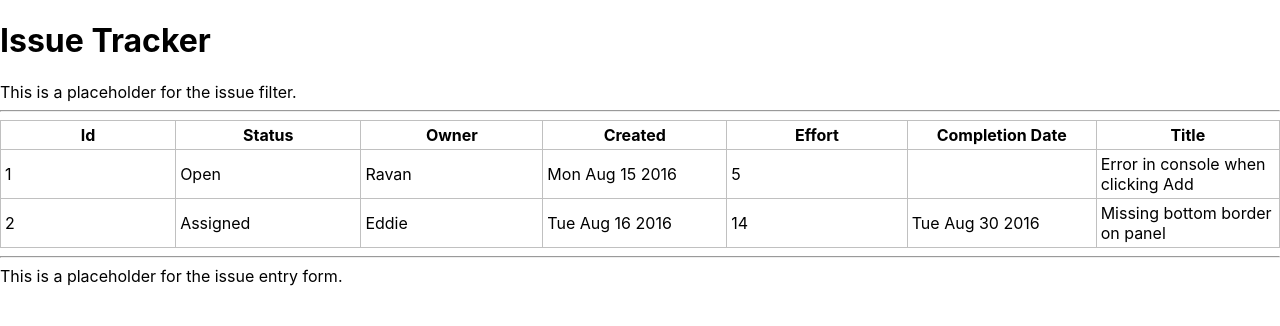
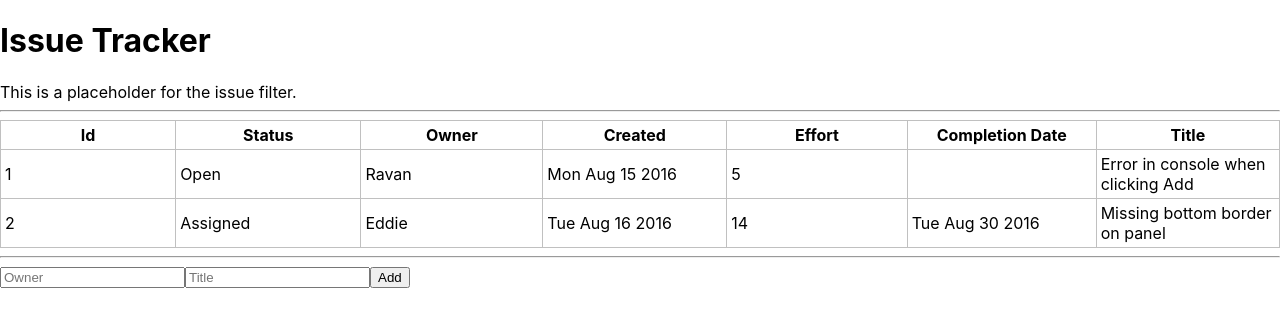
Before and after one commit to itssamuelrowe/issue-tracker-web, a React (Create React App) app: page / in a window 1280 px wide. Shown: the top 326 px of the page. Built offline with nearby package versions, Linux system fonts and the light colour scheme.

Commit message:
Made use of states and callbacks.

```diff
--- a/src/App.js
+++ b/src/App.js
@@ -32,9 +32,8 @@ class IssueFilter extends React.Component {
   }
 }
 
-class IssueRow extends React.Component {
-  render() {
-    const { issue } = this.props;
+const IssueRow = (props) => {
+  const { issue } = props;
   const borderedStyle = { border: "1px solid silver", padding: 4 };
   return (
     <tr>
@@ -48,7 +47,7 @@ class IssueRow extends React.Component {
     </tr>
   );
 }
-}
+
 
 IssueRow.propTypes = {
   issue_id: PropTypes.number.isRequired
@@ -58,8 +57,7 @@ IssueRow.defaultProps = {
   issue_title: '-- no title --'
 };
 
-class IssueTable extends React.Component {
-  render() {
+const IssueTable = (props) => {
   const borderedStyle = { border: "1px solid silver", padding: 6 };
   return (
     <table>
@@ -76,7 +74,7 @@ class IssueTable extends React.Component {
       </thead>
       <tbody>
         {
-            this.props.issues.map(issue => (
+          props.issues.map(issue => (
             <IssueRow key={ issue.id } issue={ issue } />
           ))
         }
@@ -84,17 +82,64 @@ class IssueTable extends React.Component {
     </table>
   );
 }
+
+class IssueAdd extends React.Component {
+
+  constructor() {
+    super();
+    this.handleSubmit = this.handleSubmit.bind(this);
   }
 
-class IssueAdd extends React.Component {
+  handleSubmit(event) {
+    event.preventDefault();
+    var form = document.forms.issueAdd;
+    this.props.createIssue({
+      owner: form.owner.value,
+      title: form.title.value,
+      status: 'New',
+      created: new Date()
+    });
+    form.owner.value = '';
+    form.title.value = '';
+  }
+
   render() {
     return (
-      <div>This is a placeholder for the issue entry form.</div>
+      <div>
+        <form name="issueAdd" onSubmit={ this.handleSubmit }>
+          <input type="text" name="owner" placeholder="Owner" />
+          <input type="text" name="title" placeholder="Title" />
+          <button>Add</button>
+        </form>
+      </div>
     );
   }
 }
 
 class IssueList extends React.Component {
+
+  constructor() {
+    super();
+    this.state = { issues: [] };
+    this.createIssue = this.createIssue.bind(this);
+  }
+
+  componentDidMount() {
+    this.loadData();
+  }
+
+  loadData() {
+    setTimeout(() => {
+      this.setState({ issues: issues });
+    }, 500)
+  }
+
+  createIssue(newIssue) {
+    const newIssues = this.state.issues.slice();
+    newIssue.id = this.state.issues.length + 1;
+    newIssues.push(newIssue);
+    this.setState({ issues: newIssues });
+  }
 
   render() {
     return (
@@ -102,9 +147,9 @@ class IssueList extends React.Component {
         <h1>Issue Tracker</h1>
         <IssueFilter />
         <hr />
-        <IssueTable issues={ issues } />
+        <IssueTable issues={ this.state.issues } />
         <hr />
-        <IssueAdd />
+        <IssueAdd createIssue={ this.createIssue } />
       </div>
     );
   }
```
Lines whose indentation alone changed are shown as unchanged.
